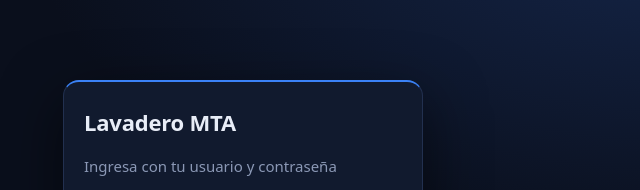
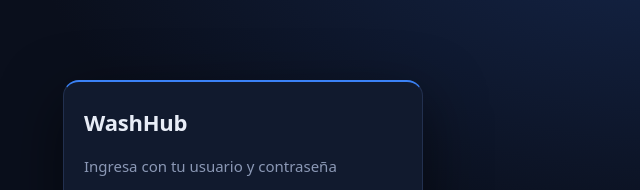
Before and after one commit to cheezzitt/lavaderomta, a plain HTML site: page index.html in a window 1280 px wide. Shown: the top 190 px of the page, 397-1037 px from the left. Drawn offline with nearby package versions, Linux system fonts and the light colour scheme.

Commit message:
Change title and domain from Lavadero MTA to WashHub

```diff
--- a/index.html
+++ b/index.html
@@ -1,7 +1,7 @@
 <!DOCTYPE html>
 <html lang="es"><head><meta charset="utf-8">
 <meta name="viewport" content="width=device-width, initial-scale=1, viewport-fit=cover">
-<title>Lavadero MTA – Control</title>
+<title>WashHub</title>
 <style>:root{--bg:#0a0f1c;--cd:#111a2e;--cd2:#16213a;--tx:#e8edf7;--mu:#8b98b5;--pr:#3b82f6;--pr2:#60a5fa;--bd:#22304f;--dg:#ef4444;--ok:#22c55e;color-scheme:dark;box-sizing:border-box;padding-top:env(safe-area-inset-top,0px);padding-bottom:env(safe-area-inset-bottom,0px)}
 *{box-sizing:border-box}
 html{scroll-padding-top:env(safe-area-inset-top,0px)}
@@ -69,11 +69,11 @@
 </style>
 <script src="https://cdn.jsdelivr.net/npm/@supabase/supabase-js@2.45.4/dist/umd/supabase.js"></script>
 </head><body>
-<div class="bar" id="bar" hidden><b style="display:flex;align-items:center;gap:10px"><img src="logo1.png" alt="" onerror="this.remove()" style="height:34px;width:auto;border-radius:6px">Lavadero MTA</b><button onclick="go('home')">Inicio</button><button class="d" onclick="logout()">Cerrar sesión</button></div>
+<div class="bar" id="bar" hidden><b style="display:flex;align-items:center;gap:10px"><img src="logo1.png" alt="" onerror="this.remove()" style="height:34px;width:auto;border-radius:6px">WashHub</b><button onclick="go('home')">Inicio</button><button class="d" onclick="logout()">Cerrar sesión</button></div>
 <main>
 <section class="v" id="v-login"><div class="card" style="max-width:360px;margin:60px auto">
 
-<h2>Lavadero MTA</h2><p class="mu" id="lh">Ingresa con tu usuario y contraseña</p>
+<h2>WashHub</h2><p class="mu" id="lh">Ingresa con tu usuario y contraseña</p>
 <form onsubmit="return login(event)"><label>Usuario</label><input id="lu" autocomplete="username" autocapitalize="none" required>
 <div style="height:10px"></div><label>Contraseña</label><div style="position:relative"><input id="lp" type="password" autocomplete="current-password" required style="padding-right:46px"><button type="button" onclick="togglePw()" title="Ver contraseña" style="position:absolute;right:4px;top:4px;bottom:4px;min-height:0;padding:0 10px;background:transparent;border:0">👁</button></div>
 <div class="err" id="le"></div><button class="p" style="width:100%;margin-top:8px">Iniciar sesión</button></form>
@@ -131,7 +131,7 @@
 const SUPABASE_URL="https://tjsqyoyiznxxdvchfyjx.supabase.co";
 const SUPABASE_KEY="sb_publishable_hY4WGZ4dNtbkeX_SIUkdVA_iD9vzCmK";
 // ===========================================================================
-const DOMINIO="lavaderomta.com"; const mail=u=>{u=u.trim().toLowerCase();return u.includes("@")?u:u+"@"+DOMINIO}; function togglePw(){const i=$("lp");i.type=i.type==="password"?"text":"password"} const sb=supabase.createClient(SUPABASE_URL,SUPABASE_KEY,{auth:{persistSession:false,autoRefreshToken:true}}); try{Object.keys(localStorage).filter(k=>k.startsWith("sb-")).forEach(k=>localStorage.removeItem(k))}catch(e){}
+const DOMINIO="WashHub.com"; const mail=u=>{u=u.trim().toLowerCase();return u.includes("@")?u:u+"@"+DOMINIO}; function togglePw(){const i=$("lp");i.type=i.type==="password"?"text":"password"} const sb=supabase.createClient(SUPABASE_URL,SUPABASE_KEY,{auth:{persistSession:false,autoRefreshToken:true}}); try{Object.keys(localStorage).filter(k=>k.startsWith("sb-")).forEach(k=>localStorage.removeItem(k))}catch(e){}
 let ch=null;
 function dbErr(e){alert("Error de base de datos: "+(e&&e.message||e))}
 function showWa(t,m){$("wn").textContent="+"+t;$("wm").value=m;$("wc").textContent="";$("wl").href="https://wa.me/"+t+"?text="+encodeURIComponent(m);$("wmod").hidden=false}
```
